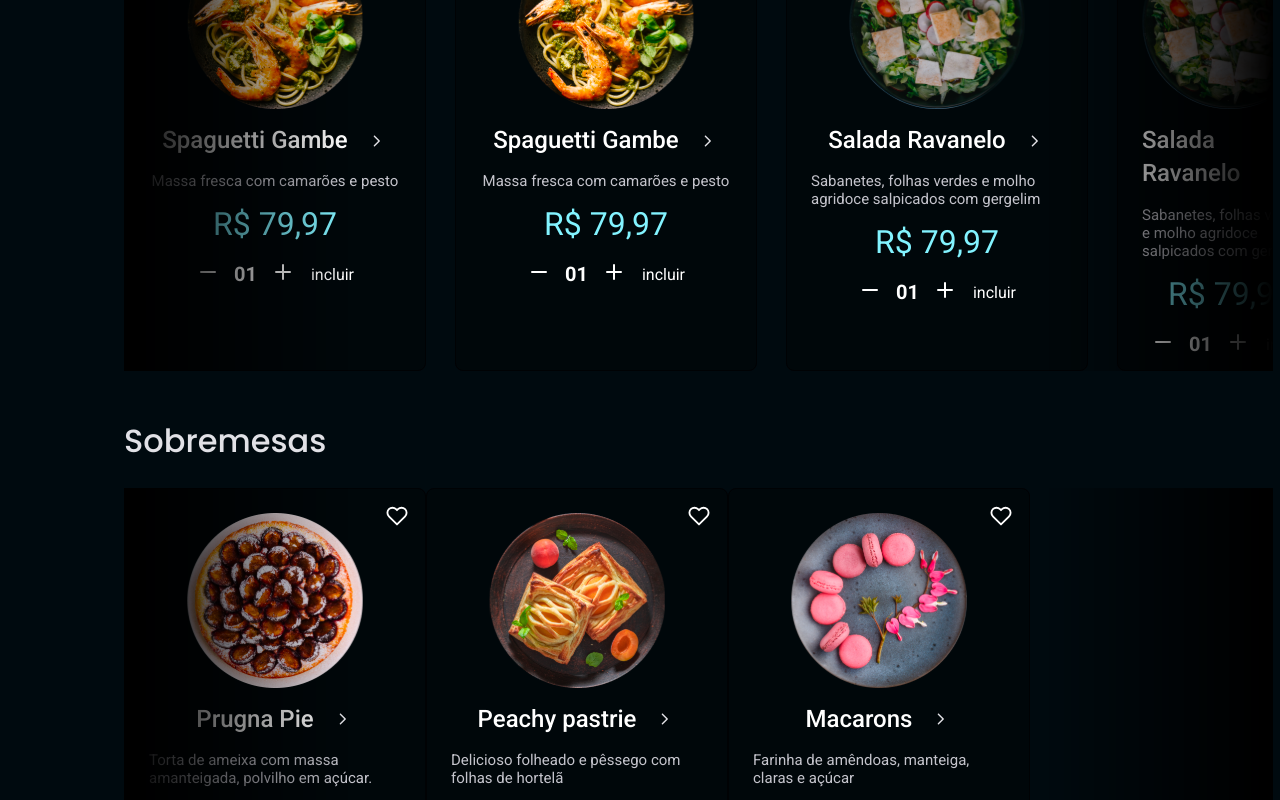
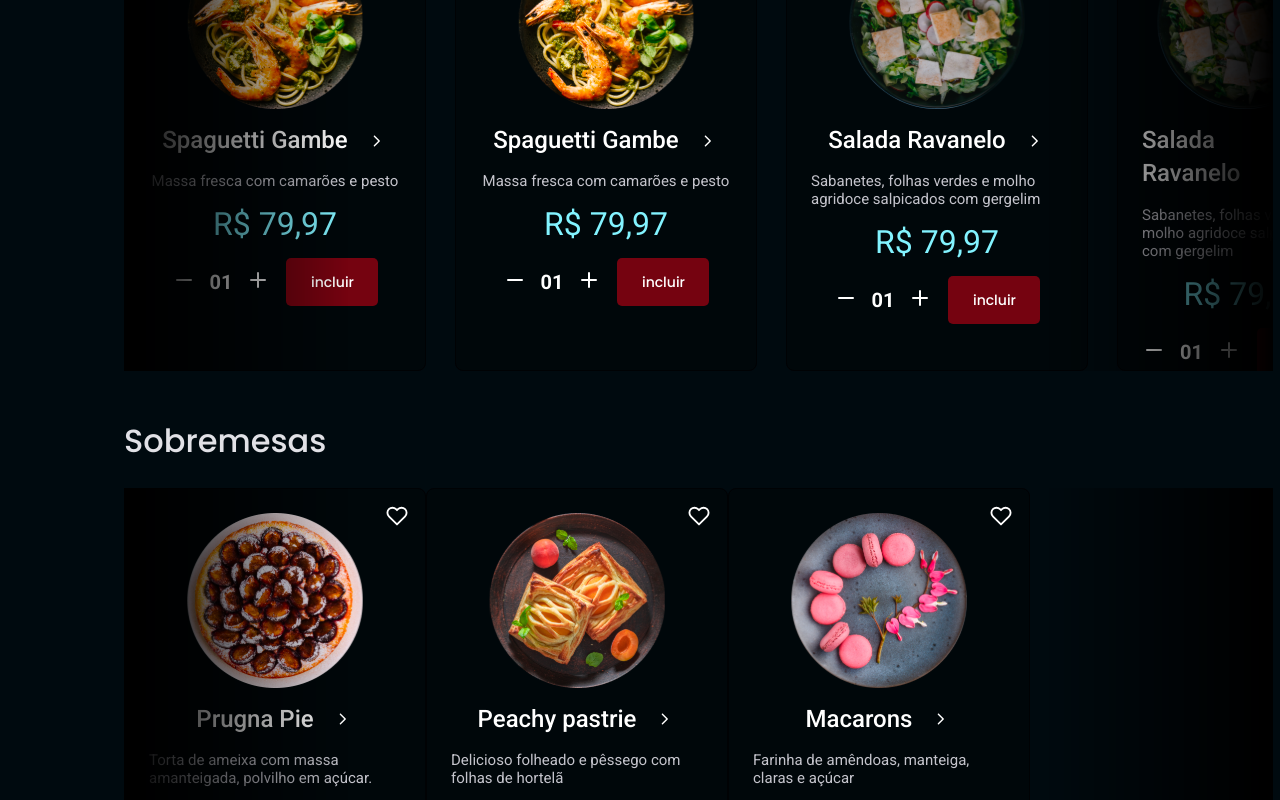
Before and after one commit to Kennedysena/FoodExplore-Frontend, a React (Vite) app: page / in a window 1280 px wide. Shown: the part 760-1560 px from the top of the page. Built offline with nearby package versions, Linux system fonts and the light colour scheme.

Commit message:
refactor: Adjustments to the Card component that is part of the Home page

```diff
--- a/src/components/Card/index.jsx
+++ b/src/components/Card/index.jsx
@@ -1,22 +1,25 @@
-import { Container, Title, Order } from "./styles";
+import { Container, Title, Order, Button } from "./styles";
 import { FiHeart } from "react-icons/fi";
 import { RxCaretRight } from "react-icons/rx";
 import { Number } from "../Number";
+import { Link } from "react-router-dom";
 export function Card({ img, title, description, price }) {
   return (
     <Container>
       <FiHeart />
-      <img src={img} alt="Imagem do prato"/>
+      <img src={img} alt="Imagem do prato" />
       <Title>
         <h2>{title}</h2>
-        <RxCaretRight />
+        <Link to="/dish">
+          <RxCaretRight size={24}/>
+        </Link>
       </Title>
       <p>{description}</p>
       <span>{price}</span>
       <Order>
         <Number />
-        <button>incluir</button>
-       </Order>
+        <Button>incluir</Button>
+      </Order>
     </Container>
   );
 }
--- a/src/components/Card/styles.js
+++ b/src/components/Card/styles.js
@@ -78,6 +78,17 @@ export const Title = styled.div`
     font-weight: 500;
     line-height: 140%;
   }
+  a {
+    text-decoration: none;
+    color: ${({ theme }) => theme.COLORS.LIGHT_100};
+  }
+
+  svg {
+    display: flex;
+    align-items: center;
+    justify-content: center;
+
+  }
 `;
 
 export const Order = styled.div`
@@ -85,3 +96,15 @@ export const Order = styled.div`
   flex-direction: row;
   gap: 3.3rem
 `;
+
+export const Button = styled.button`
+  height: 4.8rem;
+  width: 9.2rem;
+  padding: 1.2rem 2.4rem;
+  border-radius: .5rem;
+  font-size: 1.4rem;
+  font-family: "Poppins", sans-serif;
+  font-weight: 500;
+  text-align: center;
+  background-color: ${({ theme }) => theme.COLORS.TOMATO_100};
+`;
--- a/src/routes/app.routes.jsx
+++ b/src/routes/app.routes.jsx
@@ -7,7 +7,7 @@ export function AppRoutes() {
     return (
         <Routes>
             <Route path="/" element={<Home />} />
-            <Route path="/dish/:id" element={<Dish />} />
+            <Route path="/dish" element={<Dish />} />
             <Route path="*" element={<Navigate to="/" />} />
         </Routes>
     );
```
